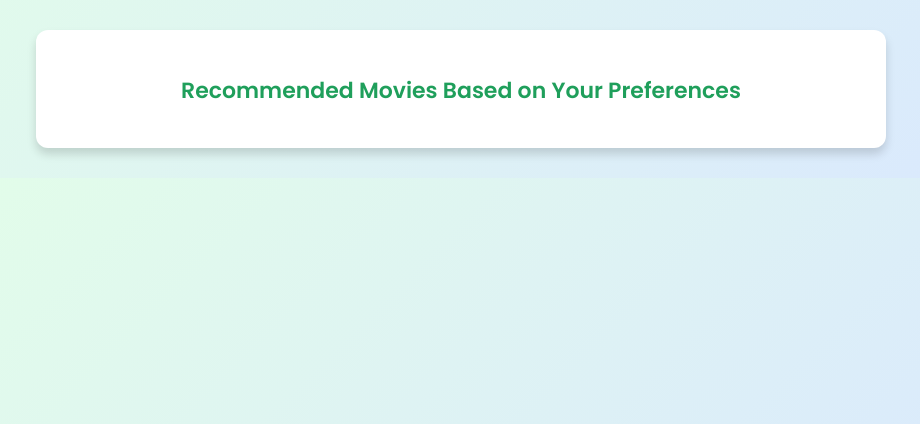
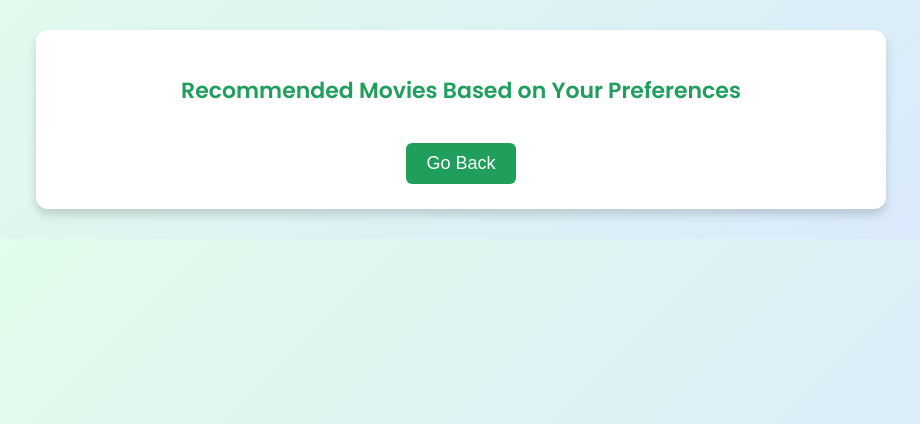
Before and after one commit to DevWaqarAhmad/Movies-Recommendation-System, a Flask app: template templates/recommendations.html in a window 1280 px wide. Shown: the part 176-600 px from the top of the page, without its empty margins (179-1099 px from the left). Run offline with Flask 3, Linux system fonts and the light colour scheme; the template is opened without the code that fills it, so the values that code supplies are empty; parts of the project's set-up code (start-up, migrations or seed data) failed here and were passed over.

Commit message:
Add Buttons for better Response

```diff
--- a/templates/recommendations.html
+++ b/templates/recommendations.html
@@ -65,6 +65,21 @@
             font-size: 18px;
             color: #333;
         }
+        .button {
+            margin-top: 20px;
+            padding: 10px 20px;
+            background-color: #1f9f5b;
+            color: white;
+            border: none;
+            border-radius: 6px;
+            font-size: 18px;
+            cursor: pointer;
+            transition: 0.3s;
+        }
+        .button:hover {
+            background-color: #16713f;
+            transform: scale(1.05);
+        }
         footer {
             text-align: center;
             padding: 12px;
@@ -110,11 +125,20 @@
             </li>
         {% endfor %}
     </ul>
+
+    <!-- Go Back Button -->
+    <button class="button" onclick="goBack()">Go Back</button>
 </div>
 
 <footer>
     <p>© 2025 Movie Recommendation. All rights reserved.</p>
 </footer>
 
+<script>
+    function goBack() {
+        window.location.href = "http://127.0.0.1:5000/"; // Redirect to index.html
+    }
+</script>
+
 </body>
 </html>
```
